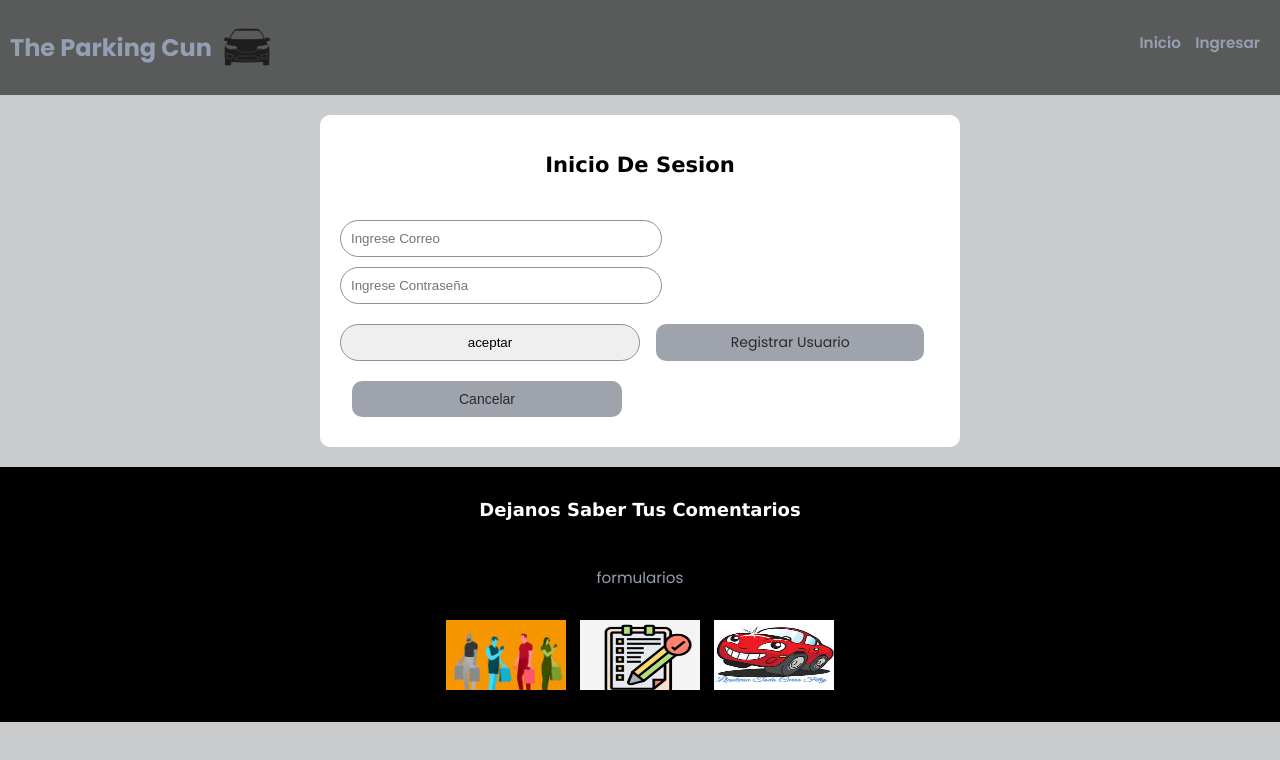
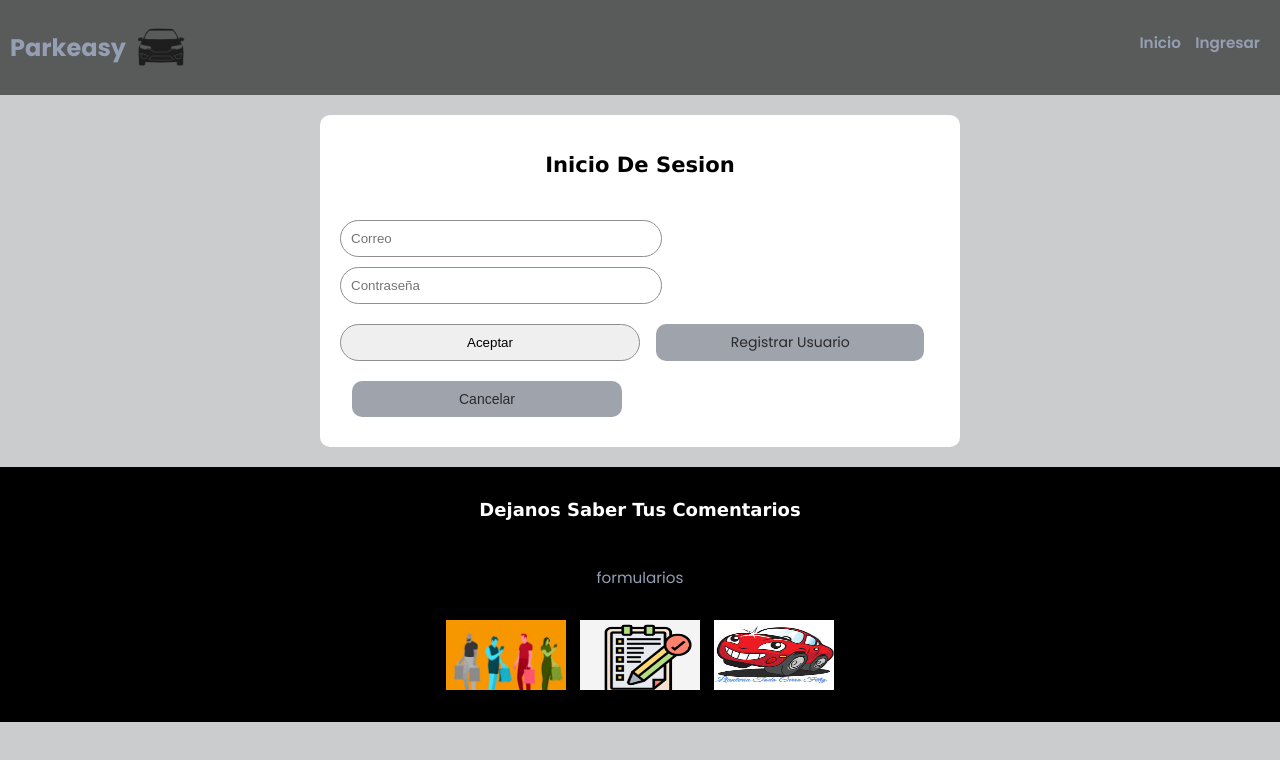
Before and after one commit to natalybeltran-coder/TheParkingCun, a plain HTML site: page inicio_sesion.html in a window 1280 px wide. Drawn offline with Linux system fonts and the light colour scheme.

Commit message:
Update inicio_sesion.html

```diff
--- a/inicio_sesion.html
+++ b/inicio_sesion.html
@@ -11,7 +11,7 @@
 <body>
     <header>
     <div class="logo">
-        <h2>The Parking Cun</h2>
+        <h2>Parkeasy</h2>
         <img src="img/logotipo .png.webp" alt="" class="logo-img">
     </div>
         <nav>
@@ -26,10 +26,10 @@
         <h1>
             Inicio De Sesion
         </h1>
-        <input type="email" id="correo" placeholder="Ingrese Correo">
-        <input type="password" id="contraseña" placeholder="Ingrese Contraseña">
+        <input type="email" id="correo" placeholder="Correo">
+        <input type="password" id="contraseña" placeholder="Contraseña">
         <div>
-            <input type="button" value="aceptar" onclick="cargar()">
+            <input type="button" value="Aceptar" onclick="cargar()">
             <a href="formulario.html">Registrar Usuario</a>
             <button type="button">Cancelar</button>
         </div>
@@ -48,4 +48,4 @@
    </footer>
 </body>
 
-</
+</html>
```
